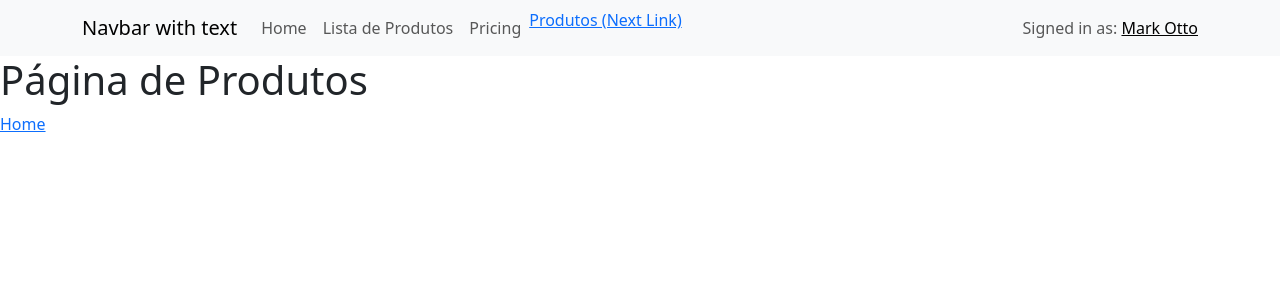
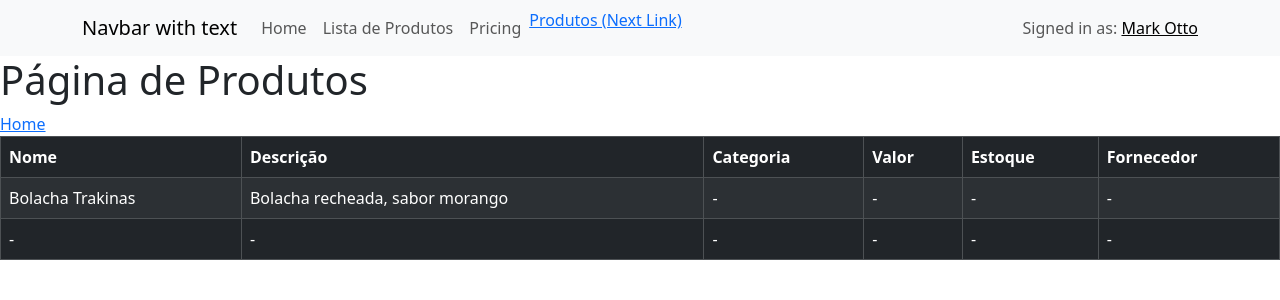
Before and after one commit to tiagovanderlei/dsweb2_projeto_aula, a Next.js app: page /produtos in a window 1280 px wide. Shown: the top 300 px of the page. Built offline with nearby package versions, Linux system fonts and the light colour scheme.

Commit message:
feat: Lista de produtos com useState + useEffect

```diff
--- /dev/null
+++ b/src/app/api/produto/route.ts
@@ -0,0 +1,36 @@
+/**
+ * /produto
+ *
+ * Métodos HTTP
+ * - GET: consulta
+ * - PUT: alteração
+ * - PATCH: alteração parcial
+ * - POST: inserção
+ * - DELETE: exclusão
+ *
+ * /api/produto
+ *
+ * HTTP status code:
+ * - 200 sucesso
+ * - 201 created
+ * - 401 unauthorized
+ * - 404 not found
+ * - 500 internal server error
+ * - 400 bad request
+ */
+
+import { NextResponse } from "next/server";
+
+export function GET(){
+    return NextResponse.json(
+        [{
+            nome: "Bolacha Trakinas",
+            descricao: "Bolacha recheada, sabor morango",
+            categoria: "Outros",
+            valor: 2.50,
+            estoque: 200,
+            fornecedor: "Unilever"
+        }],
+        {status: 200}
+    );
+}
--- a/src/app/calculadora/page.tsx
+++ b/src/app/calculadora/page.tsx
@@ -7,7 +7,6 @@ let total: number = 0;
 let operacao: string = "";
 
 export default function Calculadora() {
-    // variaveis de estado
     const [visor, setVisor] = useState<string>("");
 
     console.log(total);
@@ -46,7 +45,6 @@ export default function Calculadora() {
 
             <Button onClick={() => setVisor("")}>Apagar</Button>
             <Button onClick={() => removeUltimoDigito()}>{"<-"}</Button>
-
         </div>
     );
 }
--- a/src/app/produtos/page.tsx
+++ b/src/app/produtos/page.tsx
@@ -1,10 +1,74 @@
+'use client';
+
 import Link from "next/link";
+import { useEffect, useState } from "react";
+import { Table } from "react-bootstrap";
 
 export default function Produtos() {
+    const [produtos, setProdutos]
+        = useState<any[]>([]);
+    /**
+     * toda "logica" a ser executada no "carregamento" da página
+     * useEffect(() => {
+     *  // código a ser executado
+     * }, []);
+     */
+    useEffect(() => {
+        console.log(">> passo 1");
+        fetch("http://localhost:3000/api/produto", {
+            method: "GET"
+        }).then(async (response)=>{
+            console.log(">> passo 2");
+            // response = resposta da chamada à API
+
+            const resposta = await response.json();
+            setProdutos(resposta);
+
+            console.log(resposta);
+        });
+        console.log(">> passo 3");
+        // não depende da resposta da api
+    }, []);
+
     return (
         <>
             <h1>Página de Produtos</h1>
             <Link href="/home">Home</Link>
+
+            <Table striped bordered hover variant="dark">
+                <thead>
+                    <tr>
+                        <th>Nome</th>
+                        <th>Descrição</th>
+                        <th>Categoria</th>
+                        <th>Valor</th>
+                        <th>Estoque</th>
+                        <th>Fornecedor</th>
+                    </tr>
+                </thead>
+                <tbody>
+                    {
+                        produtos.map((produto, index) => {
+                            return <tr key={index}>
+                                <td>{produto.nome}</td>
+                                <td>{produto.descricao}</td>
+                                <td>-</td>
+                                <td>-</td>
+                                <td>-</td>
+                                <td>-</td>
+                            </tr>
+                        })
+                    }
+                    <tr>
+                        <td>-</td>
+                        <td>-</td>
+                        <td>-</td>
+                        <td>-</td>
+                        <td>-</td>
+                        <td>-</td>
+                    </tr>
+                </tbody>
+            </Table>
         </>
     );
 }
```
